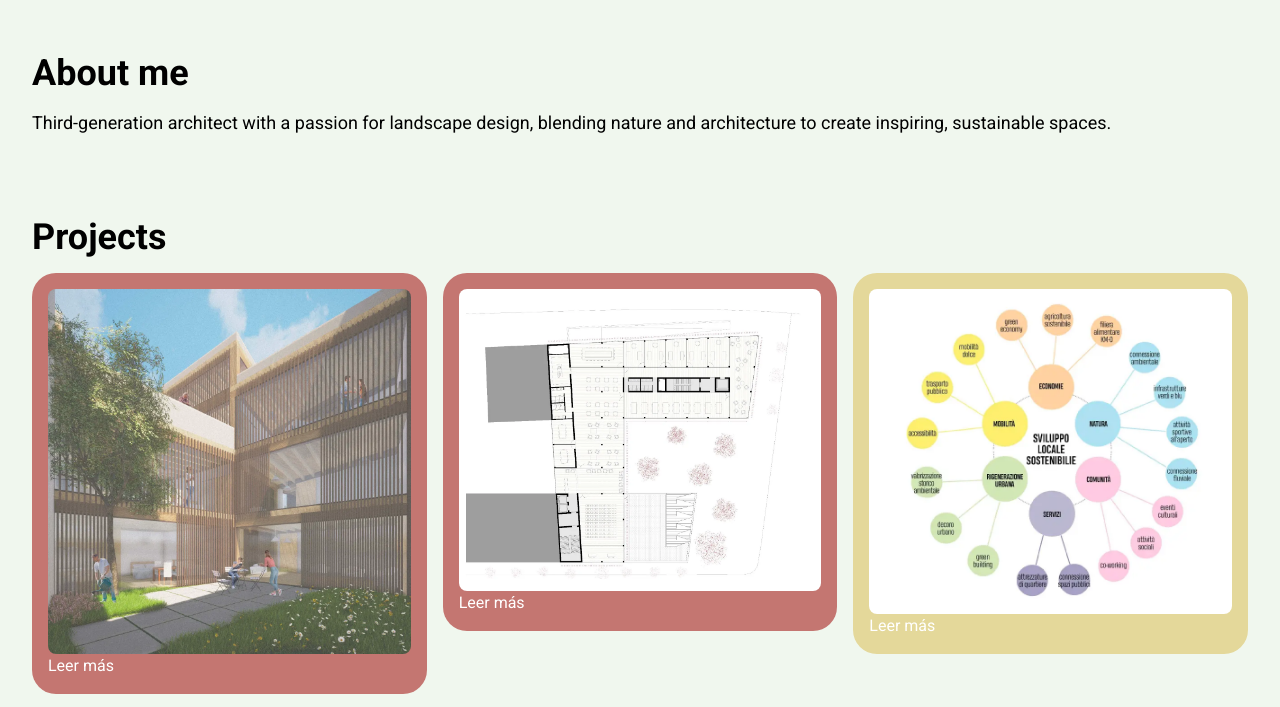
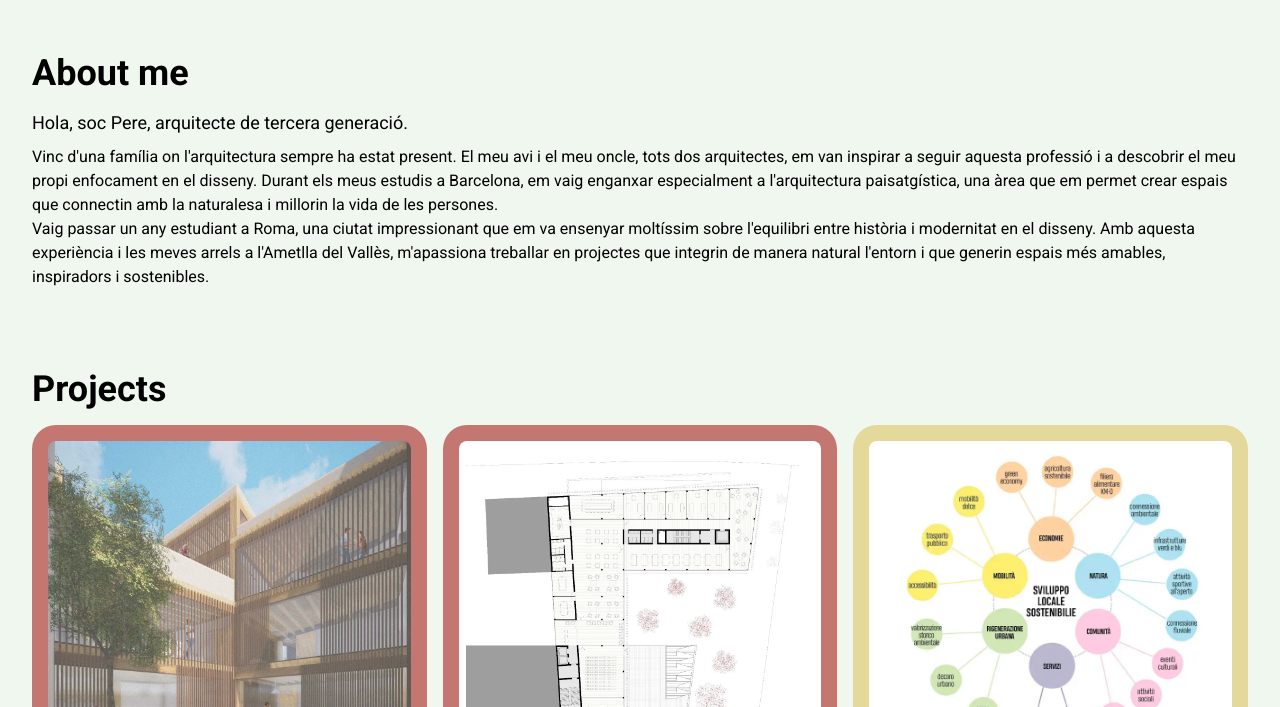
Before and after one commit to ginamarieges/pere-marieges-portfolio, an Astro site: page / in a window 1280 px wide. Shown: the part 72-779 px from the top of the page. Built offline with nearby package versions, Linux system fonts and the light colour scheme; Astro itself is replaced by a stand-in of ours.

Commit message:
Create About me section and add it to index

```diff
--- /dev/null
+++ b/src/components/AboutMe.astro
@@ -0,0 +1,5 @@
+<section class="w-full">
+    <h2 class="mb-2 text-lg text-pretty">Hola, soc Pere, arquitecte de tercera generació.</h2>
+    <p>Vinc d'una família on l'arquitectura sempre ha estat present. El meu avi i el meu oncle, tots dos arquitectes, em van inspirar a seguir aquesta professió i a descobrir el meu propi enfocament en el disseny. Durant els meus estudis a Barcelona, em vaig enganxar especialment a l'arquitectura paisatgística, una àrea que em permet crear espais que connectin amb la naturalesa i millorin la vida de les persones.</p>
+    <p>Vaig passar un any estudiant a Roma, una ciutat impressionant que em va ensenyar moltíssim sobre l'equilibri entre història i modernitat en el disseny. Amb aquesta experiència i les meves arrels a l'Ametlla del Vallès, m'apassiona treballar en projectes que integrin de manera natural l'entorn i que generin espais més amables, inspiradors i sostenibles.</p>
+</section>
--- a/src/pages/index.astro
+++ b/src/pages/index.astro
@@ -1,6 +1,7 @@
 ---
 import Experience from '../components/Experience.astro';
 import Projects from '../components/Projects.astro';
+import AboutMe from '../components/AboutMe.astro';
 import SectionContainer from '../components/SectionContainer.astro';
 import Layout from '../layouts/Layout.astro';
 import '../styles/tailwind.css'
@@ -9,7 +10,7 @@ import '../styles/tailwind.css'
 <Layout title="Pere Marieges Portfolio">
 	<main class="flex flex-col px-8">
 		<SectionContainer id="about" title="About me">
-			<h3 class="text-lg text-pretty">Third-generation architect with a passion for landscape design, blending nature and architecture to create inspiring, sustainable spaces.</h3>
+			<AboutMe/>
 		</SectionContainer>
 		<SectionContainer id="projects" title="Projects">
 			<Projects/>
```
Also changed, not shown: 1 other file.
